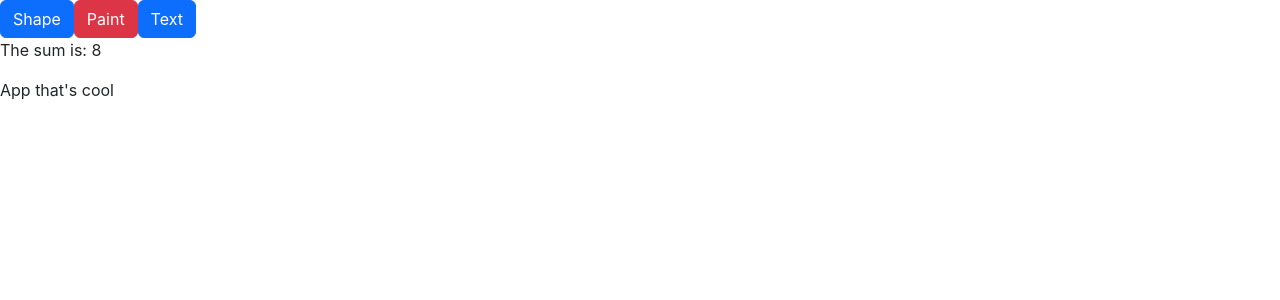
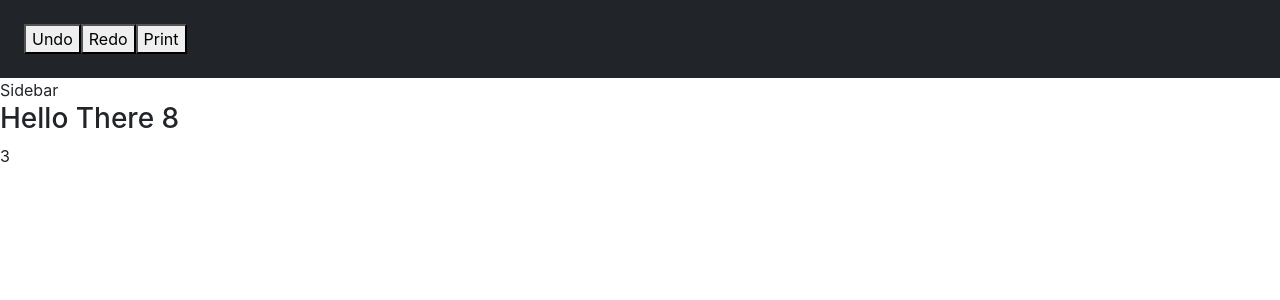
Before and after one commit to natafaye/react-scratch-all, a React (Create React App) app: page / in a window 1280 px wide. Shown: the top 300 px of the page. Built offline with nearby package versions, Linux system fonts and the light colour scheme.

Commit message:
Toolbar example

```diff
--- a/src/App.js
+++ b/src/App.js
@@ -1,41 +1,17 @@
-import React from 'react'
-import Toolbar from './Toolbar'
+import Sidebar from "./Sidebar"
+import Toolbar from "./Toolbar"
+
 
 export default function App() {
-  const paragraph = <p>The sum is: { 3 + 5 }</p>
+
+  const paragraph = <p>{1 + 2}</p>
 
   return (
     <div>
-      <Toolbar/>
+      <Toolbar dark={true}/>
+      <Sidebar/>
+      <h3>Hello There { 3 + 5 }</h3>
       { paragraph }
-      App that's cool
     </div>
   )
 }
-
-
-
-
-
-
-// function isNotEmpty (paper) {
-//   return paper !== '';
-// }
-
-// const isNotEmpty = (paper) => {
-//   return paper !== '';
-// }
-
-// // If there is exactly one parameter, we can remove the parenthesis
-// const isNotEmpty = paper => {
-//   return paper !== '';
-// }
-
-// // If there is exactly one line in the function, we can remove the curly brackets (and the return)
-// const isNotEmpty = paper => paper !== '';
-
-// // The parameter can have any name
-// const isNotEmpty = p => p !== '';
-
-// // The function itself can have no name
-// p => p !== ''
--- /dev/null
+++ b/src/Sidebar.js
@@ -0,0 +1,5 @@
+export default function Sidebar() {
+  return (
+    <div>Sidebar</div>
+  )
+}
--- a/src/Toolbar.js
+++ b/src/Toolbar.js
@@ -1,30 +1,39 @@
-import React from 'react'
-import ToolbarButton from './ToolbarButton'
+import ToolbarButton from "./ToolbarButton"
+
+export default function Toolbar(props) {
 
     const toolbarButtons = [
         {
             id: 0,
-        text: "Shape",
-        color: "primary"
+            text: "Undo"
         },
         {
             id: 1,
-        text: "Paint",
-        color: "danger"
+            text: "Redo"
         },
         {
-        id: 3,
-        text: "Text",
-        color: "primary"
+            id: 2,
+            text: "Print",
+            hasDropdown: false
         },
     ]
 
-// [<ToolbarButton buttonText="Color"/>, <ToolbarButton buttonText="Shape"/>, <ToolbarButton buttonText="Select"/>]
+    // [
+    //     <ToolbarButton text="Undo"/>,
+    //     <ToolbarButton text="Redo"/>,
+    //     <ToolbarButton text="Print"/>
+    // ]
 
-export default function Toolbar() {
+    let className = "p-4 "
+    if (props.dark) {
+        className += "bg-dark text-white"
+    } else {
+        className += "bg-light"
+    }
+
     return (
-        <div>
-            { toolbarButtons.map(toolbarButton => <ToolbarButton buttonInfo={toolbarButton} key={toolbarButton.id}/>) }
+        <div className={className}>
+            { toolbarButtons.map( button => <ToolbarButton key={button.id} buttonData={button} /> ) }
         </div>
     )
 }
--- a/src/ToolbarButton.js
+++ b/src/ToolbarButton.js
@@ -1,9 +1,5 @@
-import React from 'react'
-
 export default function ToolbarButton(props) {
-    return (
-        <button className={"btn btn-" + props.buttonInfo.color}>
-            { props.buttonInfo.text }
-        </button>
-    )
+  return (
+    <button>{ props.buttonData.text }</button>
+  )
 }
--- a/src/index.js
+++ b/src/index.js
@@ -2,7 +2,7 @@ import React from 'react';
 import { createRoot } from 'react-dom/client';
 import App from './App';
 import reportWebVitals from './reportWebVitals';
-import '../node_modules/bootstrap/dist/css/bootstrap.min.css'
+import 'bootstrap/dist/css/bootstrap.min.css'
 import './index.css';
 
 const container = document.getElementById('root');
```
Lines whose indentation alone changed are shown as unchanged.
